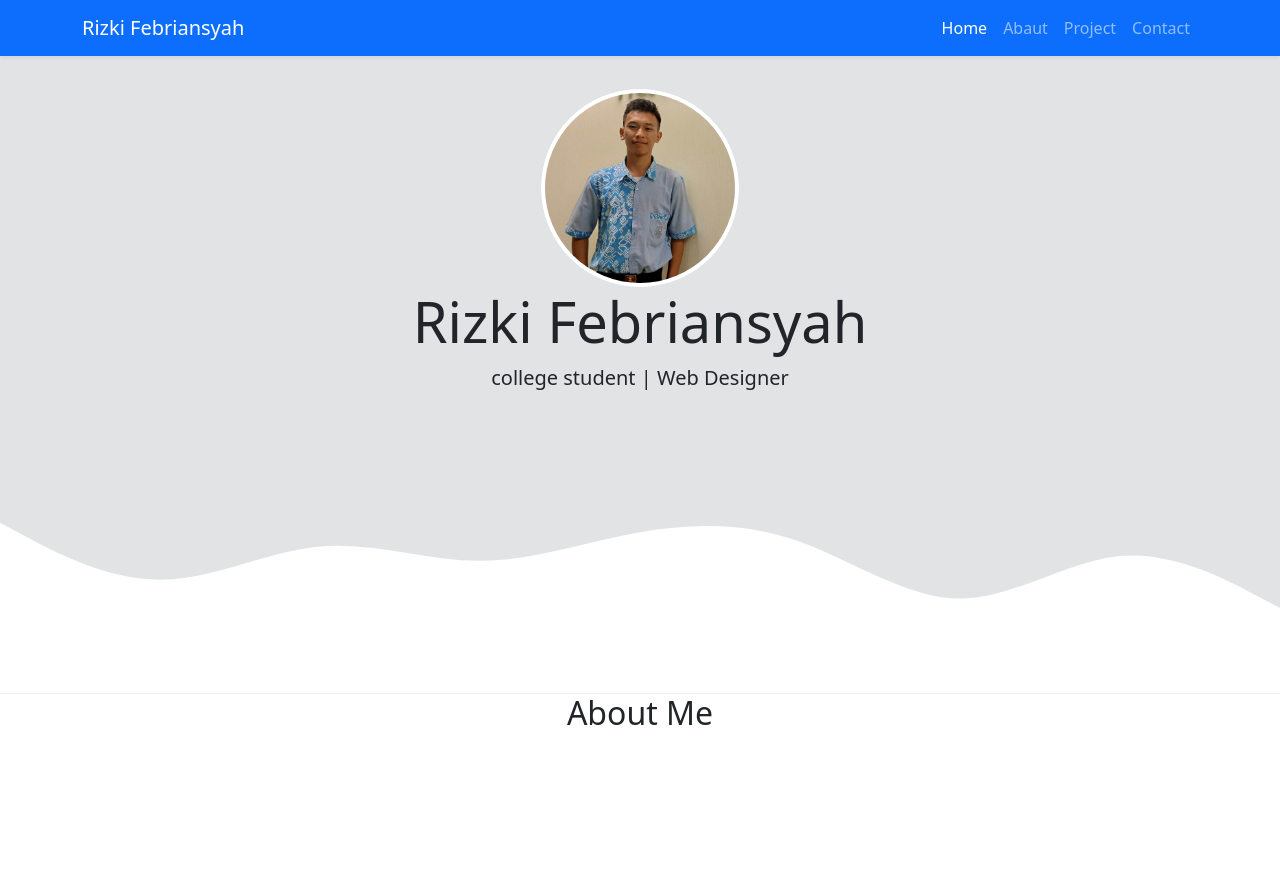
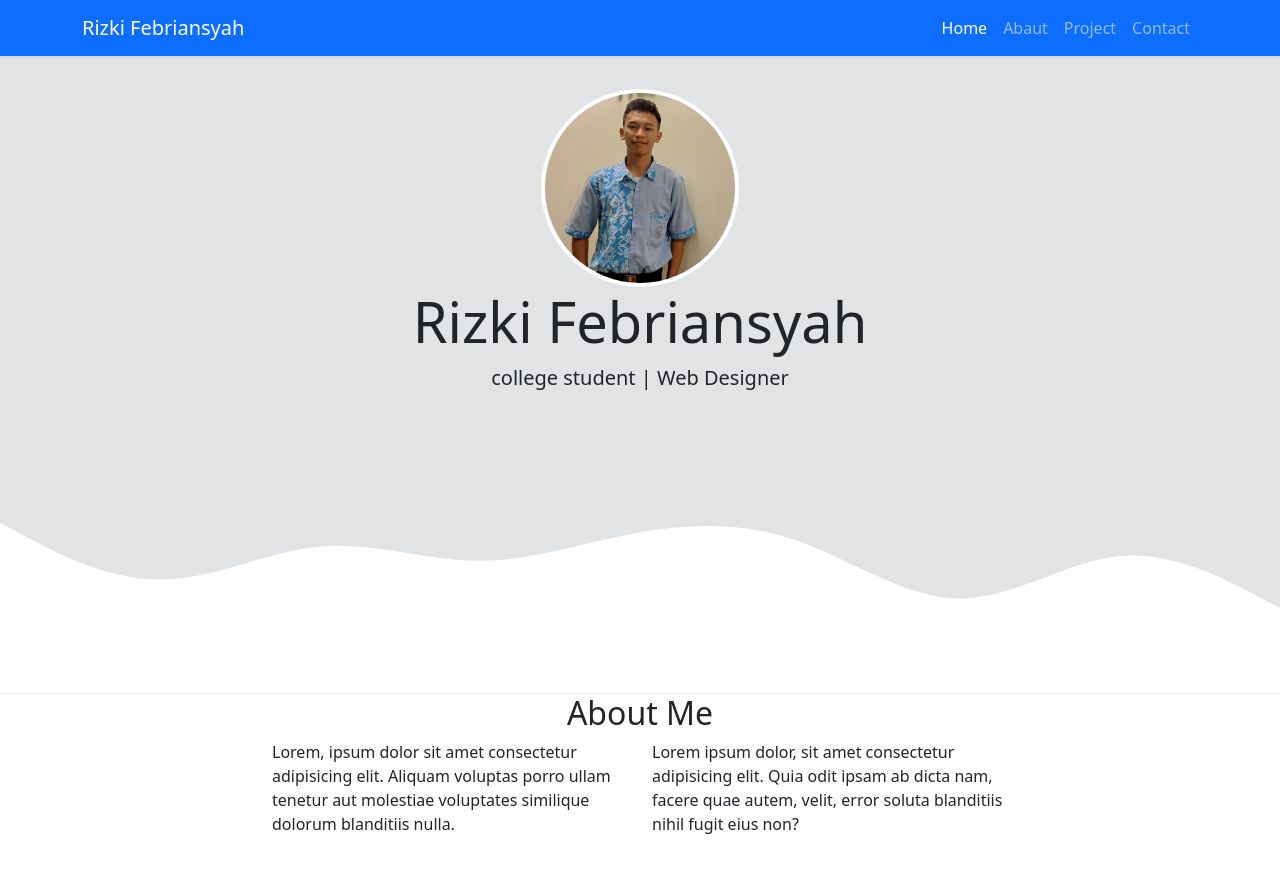
Before and after one commit to mixx-code/my-portpolio, a plain HTML site: page index.html in a window 1280 px wide. Shown: the top 872 px of the page. Before the commit the page ends 800 px from the top, so only its background shows below. Drawn offline with nearby package versions, Linux system fonts and the light colour scheme.

Commit message:
membuat colom about center

```diff
--- a/index.html
+++ b/index.html
@@ -61,6 +61,10 @@
             <h2>About Me</h2>
           </div>
         </div>
+        <div class="row justify-content-center">
+          <div class="col-4">Lorem, ipsum dolor sit amet consectetur adipisicing elit. Aliquam voluptas porro ullam tenetur aut molestiae voluptates similique dolorum blanditiis nulla.</div>
+          <div class="col-4">Lorem ipsum dolor, sit amet consectetur adipisicing elit. Quia odit ipsam ab dicta nam, facere quae autem, velit, error soluta blanditiis nihil fugit eius non?</div>
+        </div>
       </div>
     </section>
     <!-- akhir About -->
--- a/style.css
+++ b/style.css
@@ -1,3 +1,6 @@
+body {
+  min-height: 2000px;
+}
 .jumbotron {
   padding-top: 2rem;
   background-color: #e2e3e4;
```
